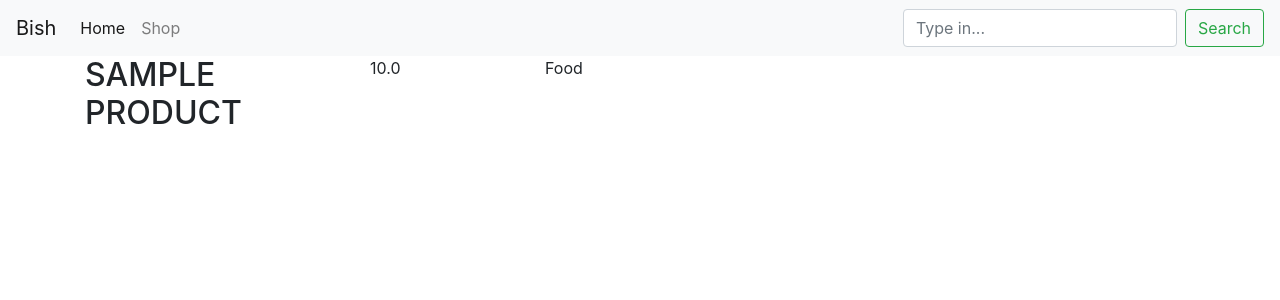
After one commit to edgyo/Bish, a Django app: page /shop/ in a window 1280 px wide. The commit adds this page. Shown: the top 300 px of the page. Run offline with Django 4.2, Linux system fonts and the light colour scheme; tables that the repository leaves empty hold one stand-in row (values such as "Sample post"); some libraries are stand-ins or nearby versions.

Commit message:
separated base html file from home.html

```diff
--- a/mainapp/templates/base.html
+++ b/mainapp/templates/base.html
@@ -19,10 +19,10 @@
         <div class="collapse navbar-collapse" id="collapsibleNavId">
             <ul class="navbar-nav mr-auto mt-2 mt-lg-0">
                 <li class="nav-item active">
-                    <a class="nav-link" href="#">Home <span class="sr-only">(current)</span></a>
+                    <a class="nav-link" href="../home">Home <span class="sr-only">(current)</span></a>
                 </li>
                 <li class="nav-item">
-                    <a class="nav-link" href="#">Shop</a>
+                    <a class="nav-link" href="../shop">Shop</a>
                 </li>
             </ul>
             <form class="form-inline my-2 my-lg-0">
@@ -32,7 +32,9 @@
         </div>
       </nav>
 
-      {% block content %}{% endblock content %}
+    <!-- Begin page content -->
+      {% block content %}
+      {% endblock content %}
 
     <!-- Optional JavaScript -->
     <!-- jQuery first, then Popper.js, then Bootstrap JS -->
--- /dev/null
+++ b/mainapp/templates/shop.html
@@ -0,0 +1,25 @@
+{% extends 'base.html' %}
+{% block titleblock %}Shop{% endblock titleblock %}
+
+{% block content %}
+<!-- <h1>{{ section.title }}</h1> -->
+
+<div class="container">
+    {% for product in product_list %}
+    <div class="row">
+        <div class="col-lg-3">
+            <h2>
+                {{ product.name|upper }}
+            </h2>
+        </div>
+        <div class="col-md-2">
+            {{product.price}}
+        </div>
+        <div class="col-xs-2">
+            {{product.type}}
+        </div>
+    </div>
+    {% endfor %}
+</div>
+</div>
+{% endblock %}
--- a/mainapp/urls.py
+++ b/mainapp/urls.py
@@ -3,4 +3,5 @@ from . import views
 
 urlpatterns = [
     path('home/', views.home, name='mainapp.home'),
+    path('shop/', views.shop, name='mainapp.shop'),
 ]
--- a/mainapp/views.py
+++ b/mainapp/views.py
@@ -6,8 +6,11 @@ from .models import Product
 # Create your views here.
 
 def home(request):
+    return render(request, "home.html")
+
+def shop(request):
     product_list = Product.objects.get_queryset()
     context = {
         'product_list': product_list,
     }
-    return render(request, "home.html", context)
+    return render(request, "shop.html", context)
```
Also changed, not shown: mainapp/templates/home.html (+8 -9 lines), mainapp/templates/styles.css (added, +37 -0 lines).
